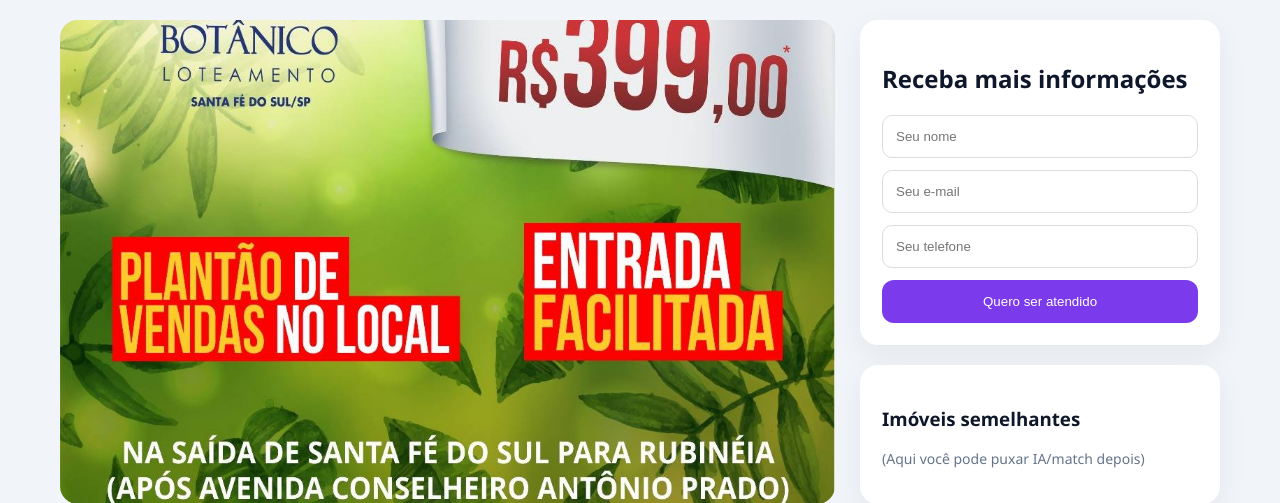
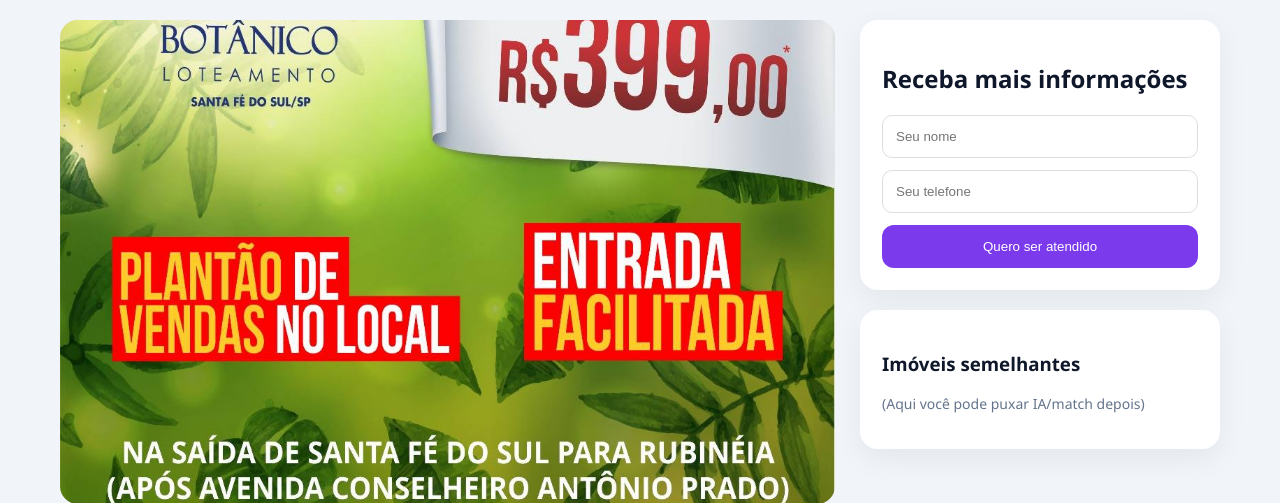
Before and after one commit to jwmister21/smartimob, a Flask app: page /informa-imovel/1 in a window 1280 px wide. Shown: the top 503 px of the page. Run offline with Flask 3, Linux system fonts and the light colour scheme; data comes from the database, SQL or seed files in the repository; parts of the project's set-up code (start-up, migrations or seed data) failed here and were passed over.

Commit message:
Update informa_imovel.html

```diff
--- a/templates/informa_imovel.html
+++ b/templates/informa_imovel.html
@@ -715,7 +715,6 @@ button{
             <form action="/capturar_lead" method="POST">
                 <input type="hidden" name="imovel_id" value="{{ imovel.id }}">
                 <input type="text" name="nome" placeholder="Seu nome" required>
-                <input type="email" name="email" placeholder="Seu e-mail">
                 <input type="text" name="telefone" placeholder="Seu telefone" required>
 
                 <button type="submit">Quero ser atendido</button>
```
